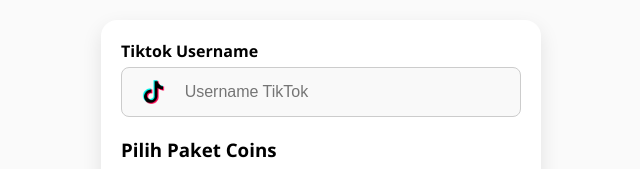
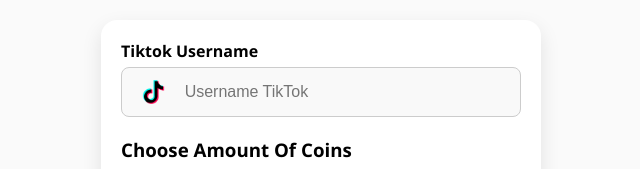
Before and after one commit to Ryuuujin/coinstiktok, a plain HTML site: page index.html in a window 1280 px wide. Shown: the top 169 px of the page, without its empty margins (319-959 px from the left). Drawn offline with Linux system fonts and the light colour scheme.

Commit message:
Update index.html

```diff
--- a/index.html
+++ b/index.html
@@ -16,7 +16,7 @@
         <input type="text" id="username" placeholder="Username TikTok" required>
       </div>
 
-      <h3>Pilih Paket Coins</h3>
+      <h3>Choose Amount Of Coins</h3>
       <div class="coins-options">
         <div class="coin-card">
           <img src="coins.webp" alt="coin" class="coin-icon">
```
